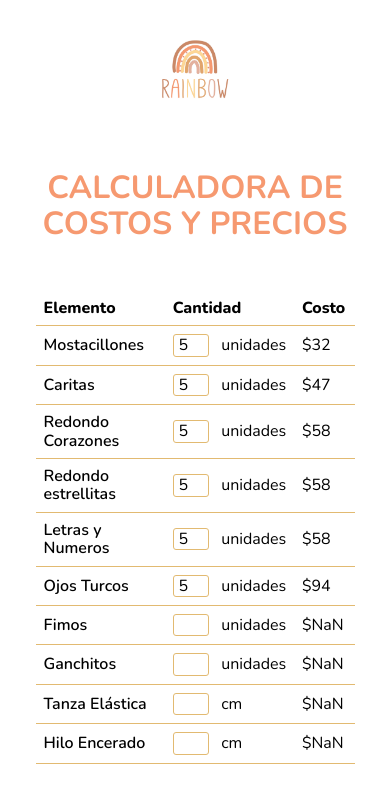
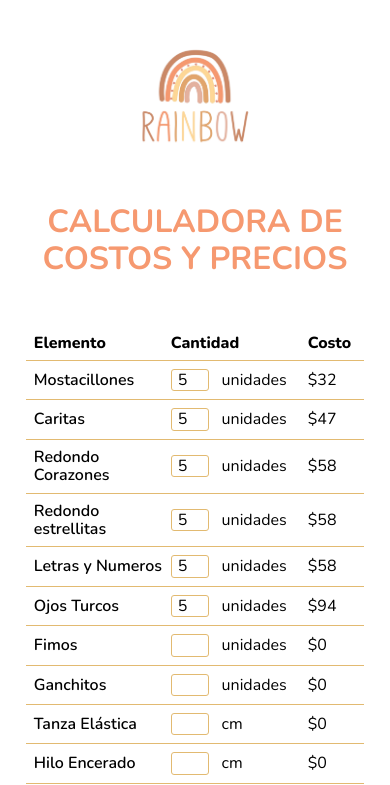
Before and after one commit to cintiavic/rainbowcalculadora, a plain HTML site: page index.html in a window 390 px wide. Both pictures are taken after typing "5", "5", "5", "5", "5", "5" into the empty fields and a click on the button "Calcular". Shown: the top 785 px of the page. Drawn offline with nearby package versions, Linux system fonts and the light colour scheme.

Commit message:
cambios para celu

```diff
--- a/css/style.css
+++ b/css/style.css
@@ -159,9 +159,12 @@
 
 @media screen and (max-width:640px){
     .container{
-        width:90%;
+        width:95%;
     }
     .header__logo{
-        width:25vw;
+        width:40vw;
+    }
+    .maintitle{
+        margin-top:0;
     }
 }
--- a/js/index.js
+++ b/js/index.js
@@ -14,25 +14,25 @@ const pHil = 1;/* por centímetro */
 function calcular () {
     /* 1. Traigo las cantidades que se ingresaron en la grilla */
 
-    const cantMost = parseInt(document.getElementById("cMostacillas").value);
+    const cantMost = parseInt(document.getElementById("cMostacillas").value) || 0;
     console.log(cantMost);
-    const cantCar = parseInt(document.getElementById("cCaritas").value);
+    const cantCar = parseInt(document.getElementById("cCaritas").value) || 0;
     console.log(cantCar);
-    const cantCor = parseInt(document.getElementById("cRedondoCorazones").value);
+    const cantCor = parseInt(document.getElementById("cRedondoCorazones").value) || 0;
     console.log(cantCor);
-    const cantEst= parseInt(document.getElementById("cRedondoEstrellitas").value);
+    const cantEst= parseInt(document.getElementById("cRedondoEstrellitas").value) || 0;
     console.log(cantEst);
-    const cantLetNum = parseInt(document.getElementById("cLetrasNumeros").value);
+    const cantLetNum = parseInt(document.getElementById("cLetrasNumeros").value) || 0;
     console.log(cantLetNum);
-    const cantOji = parseInt(document.getElementById("cOjosTurcos").value);
+    const cantOji = parseInt(document.getElementById("cOjosTurcos").value) || 0;
     console.log(cantOji);
-    const cantFim = parseInt(document.getElementById("cFimos").value);
+    const cantFim = parseInt(document.getElementById("cFimos").value) || 0;
     console.log(cantFim);
-    const cantGan = parseInt(document.getElementById("cGanchitos").value);
+    const cantGan = parseInt(document.getElementById("cGanchitos").value) || 0;
     console.log(cantGan);
-    const cantTan = parseInt(document.getElementById("cTanzaElastica").value);
+    const cantTan = parseInt(document.getElementById("cTanzaElastica").value) || 0;
     console.log(cantTan);
-    const cantHil = parseInt(document.getElementById("cHiloEncerado").value);
+    const cantHil = parseInt(document.getElementById("cHiloEncerado").value) || 0;
     console.log(cantHil);
 
 
```
